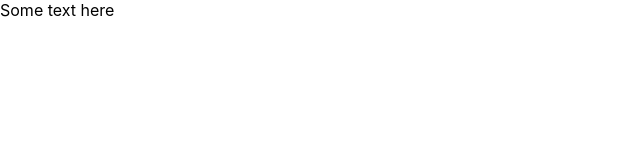
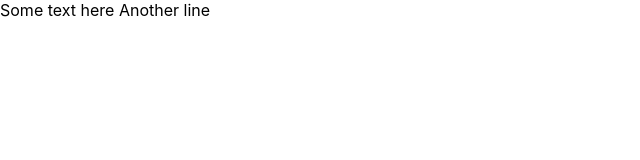
Before and after one commit to jpmhaggerty/capstone-ui, a React (Create React App) app: page / in a window 1280 px wide. Shown: the top 160 px of the page, without its empty margins (0-640 px from the left). Built offline with nearby package versions, Linux system fonts and the light colour scheme.

Commit message:
Next commit

```diff
--- a/src/App.js
+++ b/src/App.js
@@ -5,6 +5,7 @@ function App() {
   return (
     <div>
       Some text here
+      Another line
     </div>
   );
 }
```
